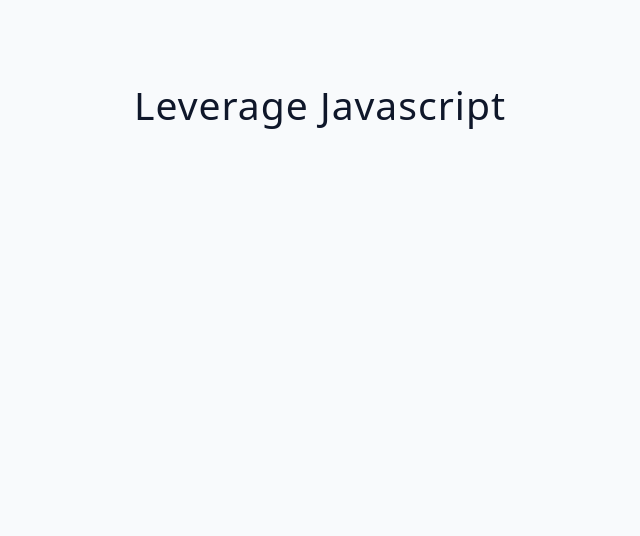
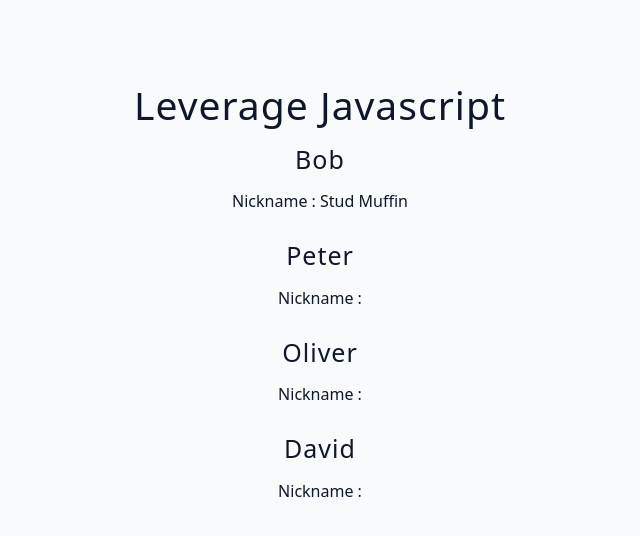
Before and after one commit to isnendyankp/advancedreact, a React (Vite) app: page / in a window 1280 px wide. Shown: the top 536 px of the page, without its empty margins (320-960 px from the left). Built offline with nearby package versions, Linux system fonts and the light colour scheme.

Commit message:
S 6-120: Activating Parameter name, nickName

```diff
--- a/src/tutorial/05-leverage-javascript/starter/Person.jsx
+++ b/src/tutorial/05-leverage-javascript/starter/Person.jsx
@@ -2,8 +2,9 @@ import React from 'react'
 
 export function Person ({name, nickName, images}) {
     return (
-    <div>
-
-    </div>
+      <div>
+        <h4>{name}</h4>
+        <p>Nickname : {nickName}</p>
+      </div>
     );
 }
```
